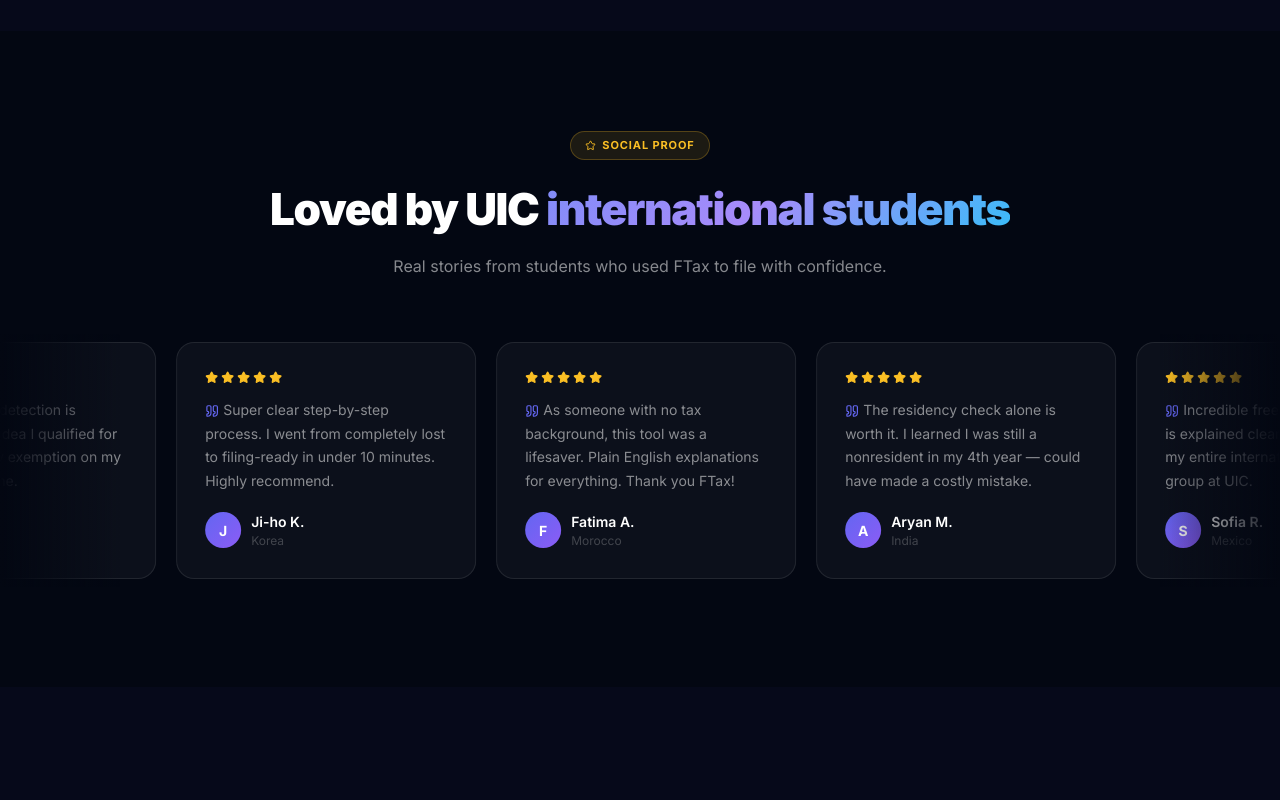
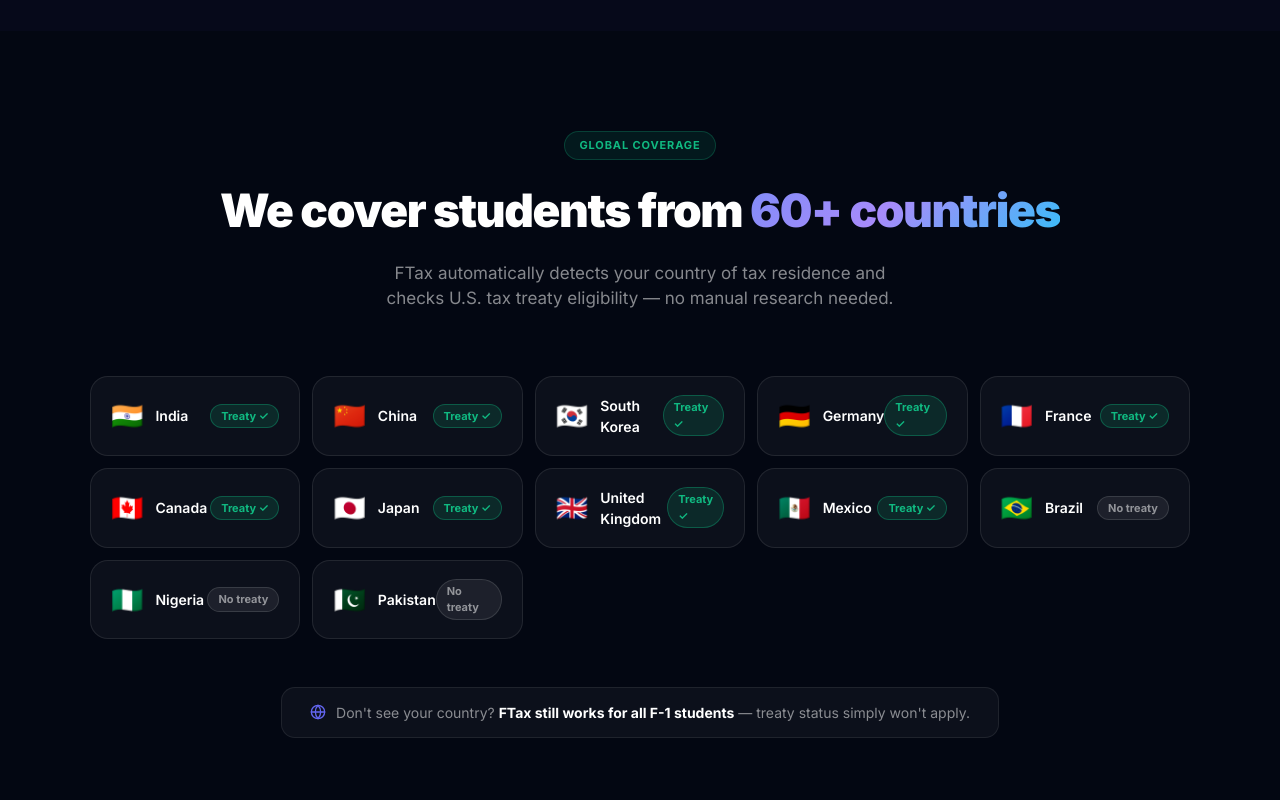
Before and after one commit to swayam45-wq/Ftax, a Next.js app in the folder apps/web/: page / in a window 1280 px wide. Shown: the part 3020-3820 px from the top of the page. Built offline with nearby package versions, Linux system fonts and the light colour scheme.

Commit message:
feat: replace testimonials with countries and tax treaty coverage section

```diff
--- a/apps/web/src/app/globals.css
+++ b/apps/web/src/app/globals.css
@@ -102,25 +102,6 @@
 @keyframes float { 0%,100%{transform:translateY(0)} 50%{transform:translateY(-12px)} }
 .anim-float { animation: float 5s ease-in-out infinite; }
 
-/* ── Testimonial card ── */
-.testi-card {
-  background: rgba(255,255,255,.04);
-  border: 1px solid rgba(255,255,255,.09);
-  border-radius: 18px;
-  padding: 28px;
-  flex-shrink: 0;
-  width: 300px;
-  transition: border-color .2s, background .2s;
-}
-.testi-card:hover {
-  border-color: rgba(99,102,241,.4);
-  background: rgba(99,102,241,.06);
-}
-
-/* ── Ticker scroll ── */
-@keyframes ticker { 0%{transform:translateX(0)} 100%{transform:translateX(-50%)} }
-.ticker-track { animation: ticker 28s linear infinite; display:flex; width:max-content; }
-.ticker-track:hover { animation-play-state: paused; }
 
 /* ── Nav ── */
 .nav-a {
--- a/apps/web/src/app/page.tsx
+++ b/apps/web/src/app/page.tsx
@@ -6,7 +6,6 @@
   Shield, FileText, Globe, Calculator, Lock, Zap,
   ArrowRight, CheckCircle, GraduationCap, TrendingUp,
   ChevronDown, ChevronUp, Star, Menu, X, Sparkles, Clock,
-  Quote,
 } from 'lucide-react';
 
 /* ─── Palette ─── */
@@ -38,11 +37,7 @@
   </span>
 );
 
-const Stars = () => (
-  <div style={{ display:'flex', gap:3 }}>
-    {[...Array(5)].map((_,i) => <Star key={i} size={13} color="#fbbf24" fill="#fbbf24" />)}
-  </div>
-);
+
 
 /* ─── FAQ ─── */
 function Faq({ q, a }: { q: string; a: string }) {
@@ -81,14 +76,7 @@
   { n:'04', Icon:CheckCircle,   title:'Prepare & File',  body:'Download your checklist, forms guide, and filing instructions.' },
 ];
 
-const testimonials = [
-  { name:'Priya S.',   country:'India',   text:'FTax saved me hours of confusion. I finally understood my Form 8843 in minutes. Absolutely essential for every F-1 student.' },
-  { name:'Wei L.',     country:'China',   text:'The tax treaty detection is brilliant. I had no idea I qualified for a China–US treaty exemption on my scholarship income.' },
-  { name:'Ji-ho K.',   country:'Korea',   text:'Super clear step-by-step process. I went from completely lost to filing-ready in under 10 minutes. Highly recommend.' },
-  { name:'Fatima A.',  country:'Morocco', text:'As someone with no tax background, this tool was a lifesaver. Plain English explanations for everything. Thank you FTax!' },
-  { name:'Aryan M.',   country:'India',   text:'The residency check alone is worth it. I learned I was still a nonresident in my 4th year — could have made a costly mistake.' },
-  { name:'Sofia R.',   country:'Mexico',  text:"Incredible free tool. Every section is explained clearly. I shared it with my entire international student group at UIC." },
-];
+
 
 const faqs = [
   { q:'Do I need to file taxes as an F-1 student?', a:"Yes — even with zero income. If you were in the U.S. during the tax year you must file Form 8843 to declare your 'Exempt Individual' status. With income, you also file Form 1040-NR." },
@@ -313,44 +301,63 @@
         </div>
       </section>
 
-      {/* ── TESTIMONIALS ── auto-scrolling ticker */}
-      <section style={{ background:C.bg, padding:'100px 0', overflow:'hidden' }}>
-        <ScrollReveal style={{ textAlign:'center', marginBottom:56, padding:'0 24px' }}>
-          <div style={{ marginBottom:16 }}><Pill color="#fbbf24"><Star size={11}/> Social proof</Pill></div>
-          <h2 style={{ fontSize:'clamp(28px,4vw,44px)', fontWeight:900, letterSpacing:'-0.03em', marginBottom:12 }}>
-            Loved by UIC <GText>international students</GText>
-          </h2>
-          <p style={{ color:C.muted }}>Real stories from students who used FTax to file with confidence.</p>
-        </ScrollReveal>
 
-        {/* infinite ticker */}
-        <div style={{ overflow:'hidden', position:'relative' }}>
-          {/* edge fades */}
-          <div style={{ position:'absolute', left:0, top:0, bottom:0, width:120, background:`linear-gradient(to right,${C.bg},transparent)`, zIndex:2, pointerEvents:'none' }}/>
-          <div style={{ position:'absolute', right:0, top:0, bottom:0, width:120, background:`linear-gradient(to left,${C.bg},transparent)`, zIndex:2, pointerEvents:'none' }}/>
+      {/* ── COUNTRIES & TREATIES ── */}
+      <section style={{ background:C.bg, padding:'100px 24px' }}>
+        <div style={{ maxWidth:1100, margin:'0 auto' }}>
+          <ScrollReveal style={{ textAlign:'center', marginBottom:64 }}>
+            <div style={{ marginBottom:16 }}><Pill color="#10b981">Global coverage</Pill></div>
+            <h2 style={{ fontSize:'clamp(28px,4vw,46px)', fontWeight:900, letterSpacing:'-0.03em', marginBottom:16 }}>
+              We cover students from <GText>60+ countries</GText>
+            </h2>
+            <p style={{ color:C.muted, fontSize:17, maxWidth:540, margin:'0 auto' }}>
+              FTax automatically detects your country of tax residence and checks U.S. tax treaty eligibility — no manual research needed.
+            </p>
+          </ScrollReveal>
 
-          <div className="ticker-track" style={{ gap:20, padding:'8px 0' }}>
-            {[...testimonials,...testimonials].map((t,i)=>(
-              <div key={i} className="testi-card">
-                <Stars/>
-                <p style={{ marginTop:14, fontSize:14, color:C.muted, lineHeight:1.7 }}>
-                  <Quote size={14} color={C.indigo} style={{ display:'inline', marginRight:4 }}/>
-                  {t.text}
-                </p>
-                <div style={{ marginTop:18, display:'flex', alignItems:'center', gap:10 }}>
-                  <div style={{ width:36, height:36, borderRadius:'50%', background:grad, display:'flex', alignItems:'center', justifyContent:'center', fontWeight:700, fontSize:14, color:'#fff', flexShrink:0 }}>
-                    {t.name[0]}
-                  </div>
-                  <div>
-                    <p style={{ fontWeight:600, fontSize:14 }}>{t.name}</p>
-                    <p style={{ fontSize:12, color:C.dim }}>{t.country}</p>
-                  </div>
+          {/* Country grid */}
+          <StaggerReveal style={{ display:'grid', gridTemplateColumns:'repeat(auto-fit,minmax(180px,1fr))', gap:12, marginBottom:48 }}>
+            {[
+              { flag:'🇮🇳', name:'India',         treaty:true  },
+              { flag:'🇨🇳', name:'China',         treaty:true  },
+              { flag:'🇰🇷', name:'South Korea',   treaty:true  },
+              { flag:'🇩🇪', name:'Germany',       treaty:true  },
+              { flag:'🇫🇷', name:'France',        treaty:true  },
+              { flag:'🇨🇦', name:'Canada',        treaty:true  },
+              { flag:'🇯🇵', name:'Japan',         treaty:true  },
+              { flag:'🇬🇧', name:'United Kingdom',treaty:true  },
+              { flag:'🇲🇽', name:'Mexico',        treaty:true  },
+              { flag:'🇧🇷', name:'Brazil',        treaty:false },
+              { flag:'🇳🇬', name:'Nigeria',       treaty:false },
+              { flag:'🇵🇰', name:'Pakistan',      treaty:false },
+            ].map(({ flag, name, treaty }) => (
+              <ScrollReveal key={name} direction="up" className="dark-card" style={{ padding:'18px 20px', display:'flex', alignItems:'center', justifyContent:'space-between' }}>
+                <div style={{ display:'flex', alignItems:'center', gap:12 }}>
+                  <span style={{ fontSize:26 }}>{flag}</span>
+                  <span style={{ fontWeight:600, fontSize:14 }}>{name}</span>
                 </div>
-              </div>
+                <span style={{
+                  fontSize:11, fontWeight:700, padding:'3px 10px', borderRadius:999,
+                  background: treaty ? 'rgba(16,185,129,0.15)' : 'rgba(255,255,255,0.07)',
+                  border: `1px solid ${treaty ? 'rgba(16,185,129,0.35)' : 'rgba(255,255,255,0.12)'}`,
+                  color: treaty ? '#10b981' : C.muted,
+                }}>
+                  {treaty ? 'Treaty ✓' : 'No treaty'}
+                </span>
+              </ScrollReveal>
             ))}
-          </div>
+          </StaggerReveal>
+
+          {/* Bottom note */}
+          <ScrollReveal style={{ textAlign:'center' }}>
+            <div style={{ display:'inline-flex', alignItems:'center', gap:10, padding:'14px 28px', borderRadius:14, background:C.card, border:`1px solid ${C.border}`, color:C.muted, fontSize:14 }}>
+              <Globe size={16} color={C.indigo}/>
+              <span>Don't see your country? <strong style={{ color:C.text }}>FTax still works for all F-1 students</strong> — treaty status simply won't apply.</span>
+            </div>
+          </ScrollReveal>
         </div>
       </section>
+
 
       {/* ── SECURITY ── slide in from sides, Expatfile-style split */}
       <section style={{ background:C.bg2, padding:'100px 24px' }}>
```
